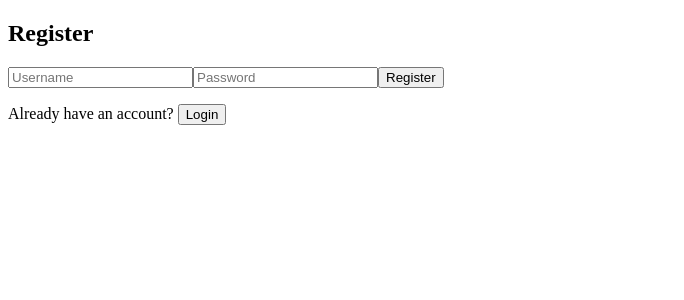
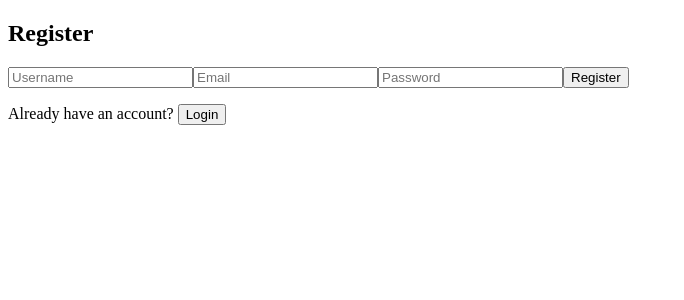
Before and after one commit to Lalitkumar-l/task-manager-app, a React (Create React App) app in the folder client/: page / in a window 1280 px wide. Both pictures are taken after a click on the button "Register". Shown: the top 300 px of the page, without its empty margins (0-684 px from the left). Built offline with nearby package versions, Linux system fonts and the light colour scheme.

Commit message:
Updated Register.js to include email field for registration

```diff
--- a/client/src/components/Register.js
+++ b/client/src/components/Register.js
@@ -4,6 +4,7 @@
 
 const Register = () => {
   const [username, setUsername] = useState('');
+  const [email, setEmail] = useState(''); // ✅ Added email
   const [password, setPassword] = useState('');
   const [msg, setMsg] = useState('');
 
@@ -12,14 +13,20 @@
     try {
       await axios.post(`${process.env.REACT_APP_API_BASE_URL}/api/auth/register`, {
         username,
-        password
+        email, // ✅ Send email to backend
+        password,
       });
       setMsg("Registration successful! You can login now.");
+      setUsername('');
+      setEmail('');
+      setPassword('');
     } catch (err) {
       console.error("Registration error:", err);
-      setMsg(err.response?.data?.message
-        ? `Registration failed: ${err.response.data.message}`
-        : "Registration failed. Please try again.");
+      setMsg(
+        err.response?.data?.message
+          ? `Registration failed: ${err.response.data.message}`
+          : "Registration failed. Please try again."
+      );
     }
   };
 
@@ -28,9 +35,17 @@
       <h2>Register</h2>
       <form onSubmit={handleSubmit}>
         <input
+          type="text"
           placeholder="Username"
           value={username}
           onChange={(e) => setUsername(e.target.value)}
+          required
+        />
+        <input
+          type="email"
+          placeholder="Email"
+          value={email}
+          onChange={(e) => setEmail(e.target.value)}
           required
         />
         <input
```
